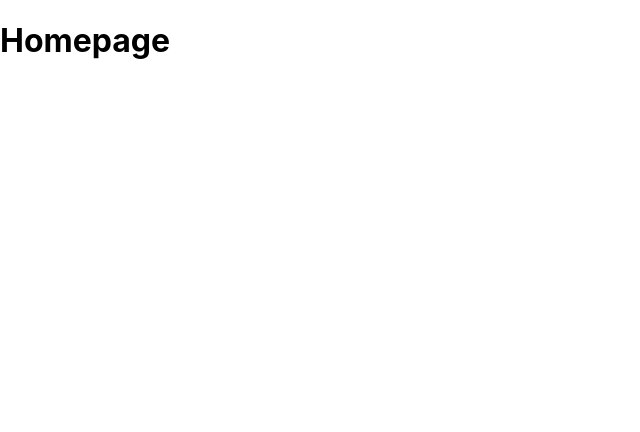
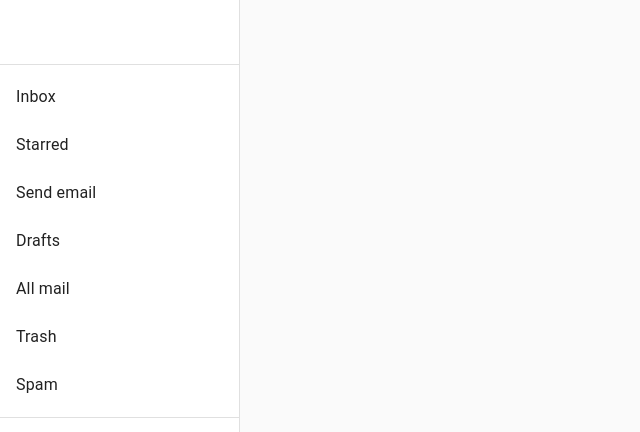
Before and after one commit to tarotom/homepage, a React (Create React App) app: page / in a window 1280 px wide. Shown: the top 432 px of the page, without its empty margins (0-640 px from the left). Built offline with nearby package versions, Linux system fonts and the light colour scheme; the HTML template or start-up script is replaced by a standard one.

Commit message:
Add basic drawer to home page

```diff
--- a/src/App.js
+++ b/src/App.js
@@ -1,15 +1,71 @@
 import React from 'react';
+import { makeStyles } from '@material-ui/core/styles';
+import Drawer from '@material-ui/core/Drawer';
+import CssBaseline from '@material-ui/core/CssBaseline';
+import AppBar from '@material-ui/core/AppBar';
+import Toolbar from '@material-ui/core/Toolbar';
+import List from '@material-ui/core/List';
+import Typography from '@material-ui/core/Typography';
+import Divider from '@material-ui/core/Divider';
+import ListItem from '@material-ui/core/ListItem';
+// import ListItemIcon from '@material-ui/core/ListItemIcon';
+import ListItemText from '@material-ui/core/ListItemText';
+// import InboxIcon from '@material-ui/icons/MoveToInbox';
 
-function App() {
+const drawerWidth = 240;
+
+const useStyles = makeStyles(theme => ({
+  root: {
+    display: 'flex',
+  },
+  appBar: {
+    width: `calc(100% - ${drawerWidth}px)`,
+    marginLeft: drawerWidth,
+  },
+  drawer: {
+    width: drawerWidth,
+    flexShrink: 0,
+  },
+  drawerPaper: {
+    width: drawerWidth,
+  },
+  toolbar: theme.mixins.toolbar,
+  content: {
+    flexGrow: 1,
+    backgroundColor: theme.palette.background.default,
+    padding: theme.spacing(3),
+  },
+}));
+
+export default function PermanentDrawerLeft() {
+  const classes = useStyles();
+
   return (
-    <div className="App">
-      <header className="App-header">
-        <h1>
-          Homepage
-        </h1>
-      </header>
+    <div className={classes.root}>
+      <CssBaseline />
+      <Drawer
+        className={classes.drawer}
+        variant="permanent"
+        classes={{
+          paper: classes.drawerPaper,
+        }}
+        anchor="left"
+      >
+        <div className={classes.toolbar} />
+        <Divider />
+        <List>
+          {['Inbox', 'Starred', 'Send email', 'Drafts', 'All mail', 'Trash', 'Spam'].map((text, index) => (
+            <ListItem button key={text}>
+              <ListItemText primary={text} />
+            </ListItem>
+          ))}
+        </List>
+        <Divider />
+
+      </Drawer>
+      <main className={classes.content}>
+        <div className={classes.toolbar} />
+      </main>
     </div>
   );
 }
-
-export default App;
```
